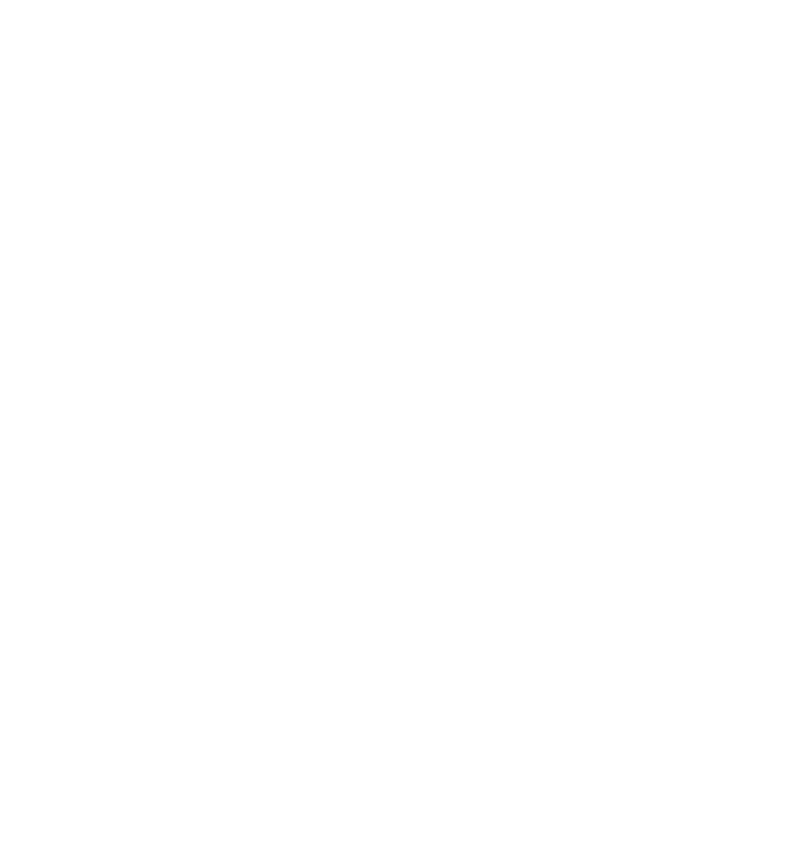
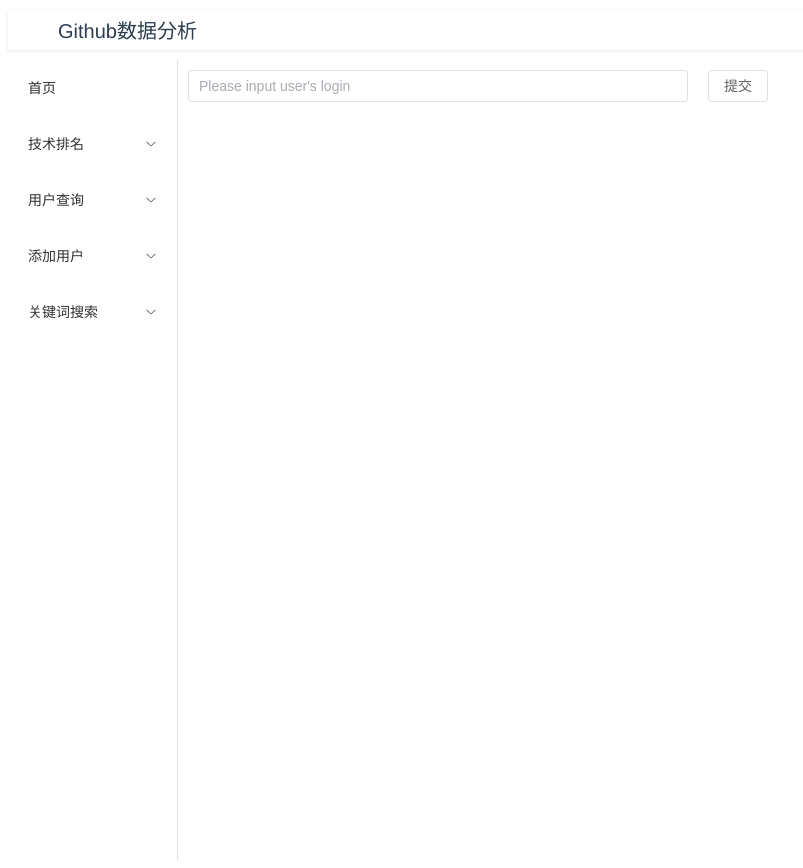
Before and after one commit to Leonrx0/Developer-Assessments, a Vue app: page /add in a window 1280 px wide. Before the commit this address had no page. Shown: the whole page, without its empty margins (0-803 px from the left). Before the commit the page ends 800 px from the top, so only its background shows below. Built offline with nearby package versions, Linux system fonts and the light colour scheme; a web font is replaced by a local one.

Commit message:
1.对首页介绍的样式进行了调整 2.加入了添加用户的功能

```diff
--- a/src/assets/iconfont/icon/iconfont.css
+++ b/src/assets/iconfont/icon/iconfont.css
@@ -1,6 +1,8 @@
 @font-face {
-  font-family: "iconfont"; /* Project id  */
-  src: url('iconfont.ttf?t=1730647493605') format('truetype');
+  font-family: "iconfont"; /* Project id 4723574 */
+  src: url('//at.alicdn.com/t/c/font_4723574_lwvy8va1zrq.woff2?t=1730807521458') format('woff2'),
+  url('//at.alicdn.com/t/c/font_4723574_lwvy8va1zrq.woff?t=1730807521458') format('woff'),
+  url('//at.alicdn.com/t/c/font_4723574_lwvy8va1zrq.ttf?t=1730807521458') format('truetype');
 }
 
 .iconfont {
@@ -11,6 +13,22 @@
   -moz-osx-font-smoothing: grayscale;
 }
 
+.icon-shujuju:before {
+  content: "\e651";
+}
+
 .icon-sousuo:before {
   content: "\e8b9";
 }
+
+.icon-yanjing_xianshi:before {
+  content: "\eb46";
+}
+
+.icon-password:before {
+  content: "\e601";
+}
+
+.icon-yonghu:before {
+  content: "\e624";
+}
--- a/src/components/Header.vue
+++ b/src/components/Header.vue
@@ -1,7 +1,7 @@
 <template>
     <div class="header">
         <div class="header-icon">
-            <i class="iconfont icon-shuju"></i>
+            <i class="iconfont icon-shujuju"></i>
         </div>
         <div class="header-title">Github数据分析</div>
     </div>
@@ -15,18 +15,26 @@ export default {
 }
 </script>
 
-<style scoped>
+<style>
 .header{
-    font-size: 20px;
-}
-.header-icon{
+  font-size: 20px;
+  height: 40px;
+  display: flex;
+  margin-top:10px;
+  margin-bottom: 10px;
+  box-shadow: rgba(0, 0, 0, 0.1) 0 1px 3px 0;
+  .header-icon{
     width: 40px;
-    display: inline-block;
+    margin-top: 10px;
+    margin-left: 10px;
+    display: flex;
     /* background-color: aqua; */
-}
-.header-title{
+  }
+  .header-title{
+    margin-top: 5px;
     width: 150px;
-    display: inline-block;
+    display: flex;
     /* background-color: red; */
+  }
 }
 </style>
--- /dev/null
+++ b/src/components/content/add.vue
@@ -0,0 +1,62 @@
+<template>
+  <div class="container">
+      <div class="add-input">
+        <el-input v-model="this.params.login" placeholder="Please input user's login" style="width: 500px"></el-input>
+      </div>
+      <div class="add-button">
+        <el-button @click="addByLogin">提交</el-button>
+      </div>
+  </div>
+</template>
+
+<script>
+import {addUser} from "@/request/api.js";
+import {ElMessage} from "element-plus";
+
+export default {
+  name: 'mAdd',
+  data(){
+    return{
+      params:{
+        login:''
+      },
+    }
+  },
+  methods: {
+    addByLogin(){
+      console.log(this.params.login)
+      addUser(this.params).then(res=>{
+        if (res.code===200){
+          ElMessage({
+            message: '添加成功.',
+            type: 'success',
+          })
+        }else{
+          ElMessage.error('添加失败，用户不存在.')
+        }
+      }).catch((error)=>{
+        console.log(error)
+        ElMessage.error('添加失败，用户不存在.')
+      })
+    }
+  }
+
+}
+</script>
+
+<style>
+.container{
+  width: 600px;
+  height: 32px;
+  margin-left: 10px;
+  margin-top: 10px;
+  display: flex;
+  .add-input{
+    display: flex;
+  }
+  .add-button{
+    margin-left: 20px;
+    display: flex;
+  }
+}
+</style>
--- a/src/components/content/default.vue
+++ b/src/components/content/default.vue
@@ -1,9 +1,9 @@
 <template>
-    <div class="container">
-      <el-card>
+    <div class="dBOX">
+      <div class="default">
         <div class="limit">
           <div class="limit-radios">
-            <el-radio-group v-model="radio" class="ml-4">
+            <el-radio-group v-model="radio">
               <el-radio label="1" size="large">50</el-radio>
               <el-radio label="2" size="large">100</el-radio>
               <el-radio label="3" size="large">200</el-radio>
@@ -27,9 +27,7 @@
           <h2>4.关键字搜索:</h2>
           <h3>&nbsp;&nbsp;&nbsp;&nbsp;我们可以通过一些关键字，如国家或者领域来显示满足要求的用户</h3>
         </div>
-
-      </el-card>
-
+      </div>
     </div>
 </template>
 
@@ -57,7 +55,7 @@ export default {
       limitLoad(this.params).then(res=>{
         if (res.code===200){
           ElMessage({
-            message: 'Congrats, this is a success message.',
+            message: '提交成功.',
             type: 'success',
           })
           // 一小时后重新启用
@@ -81,16 +79,22 @@ export default {
 </script>
 
 <style>
-.container{
-  margin-left:100px;
+.dBOX{
+  height: 700px;
+  width: 600px;
+  margin-left: 20px;
+  box-shadow: rgba(0, 0, 0, 0.24) 0 3px 8px;
+  .default{
+    margin-left: 20px;
     .limit{
+      height: 50px;
       display: flex;
       .limit-radios{
         display: flex;
       }
       .button{
-      margin-top: 4px;
-      margin-left: 10px;
+        margin-top: 10px;
+        margin-left: 30px;
         display: flex;
       }
     }
@@ -98,4 +102,5 @@ export default {
       margin-top: 10px;
     }
   }
+}
 </style>
--- a/src/request/api.js
+++ b/src/request/api.js
@@ -69,3 +69,12 @@ export function limitLoad(data) {
         data
     });
 }
+
+// 添加用户接口函数
+export function addUser(data) {
+    return service({
+        url: "/start/gUser/add",
+        method: "POST",
+        data
+    });
+}
--- a/src/router/index.js
+++ b/src/router/index.js
@@ -5,6 +5,7 @@ import Default from "@/components/content/default.vue";
 import login from "@/components/login.vue";
 import Select from "@/components/content/userSelect.vue"
 import Search from "@/components/content/search.vue";
+import Add from "@/components/content/add.vue";
 
 
 
@@ -36,6 +37,11 @@ const routes = [
                 name:"mSelect",
             },
             {
+                path:'/add',
+                component:Add,
+                name:"mAdd",
+            },
+            {
                 path:'/search',
                 component:Search,
                 name:"mSearch",
```
Lines whose indentation alone changed are shown as unchanged.
